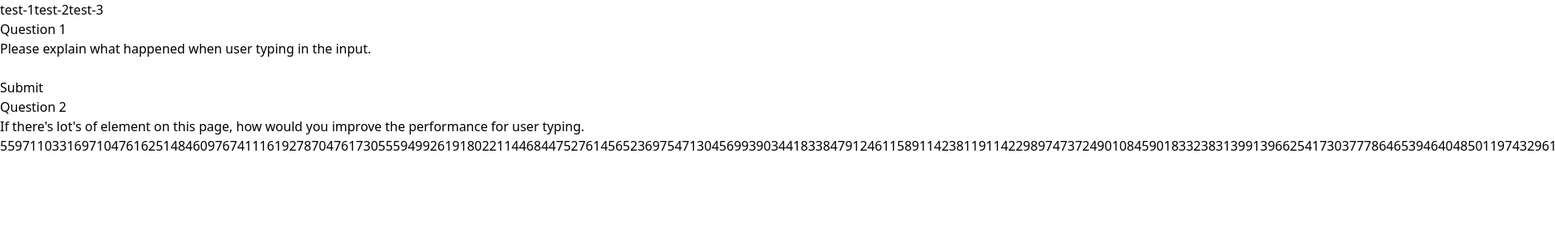
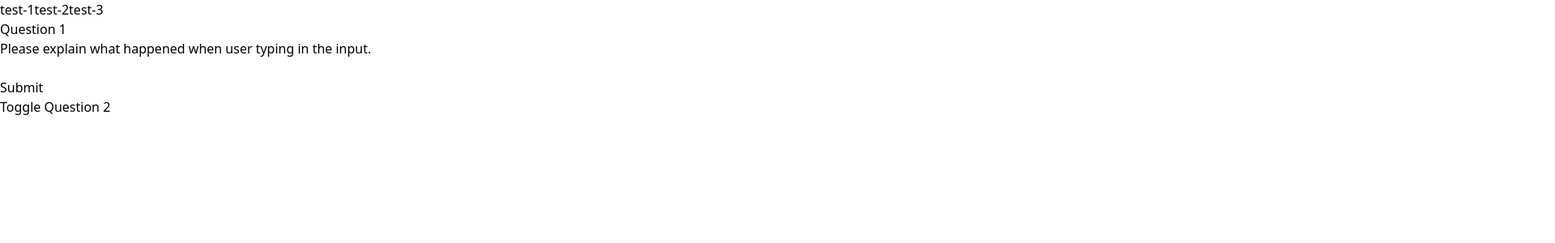
Before and after one commit to CreatorDB/interview-react, a React (Vite) app: page /test-2 in a window 1280 px wide. Shown: the top 300 px of the page at 81% size, 1920 px wide, since content can reach past the window. Built offline with nearby package versions, Linux system fonts and the light colour scheme.

Commit message:
feat: update test 2

```diff
--- a/src/routes/test-2/page.tsx
+++ b/src/routes/test-2/page.tsx
@@ -3,11 +3,8 @@ import shuffle from 'lodash/shuffle';
 
 import { QuestionBox } from '../../components/question-box';
 
-const showQuestion2 = true;
-
 export const Test2Page = () => {
-  const renderCountRef = React.useRef<number>(0);
-  console.log(`Render count: ${++renderCountRef.current}`);
+  const [showQuestion2, setShowQuestion2] = React.useState<boolean>(false);
 
   const [name, setName] = React.useState<string>('');
 
@@ -20,13 +17,6 @@ export const Test2Page = () => {
     e.preventDefault();
     window.alert(`Hello, ${name}!`);
   };
-
-  // reset render count on unmount
-  React.useEffect(() => {
-    return () => {
-      renderCountRef.current = 0;
-    };
-  }, []);
 
   return (
     <>
@@ -43,18 +33,25 @@ export const Test2Page = () => {
             />
           </div>
           {/* submit button */}
-          <button type="submit" className="rounded-full border-blue-700 bg-blue-400 px-2 text-white">
+          <button type="submit" className="mt-12 bg-blue-500 hover:bg-blue-700 text-white font-bold py-2 px-4 rounded">
             Submit
           </button>
         </form>
 
+        {/* QUESTION 2 */}
+        <button
+          className="mt-12 bg-slate-500 hover:bg-slate-700 text-white font-bold py-2 px-4 rounded"
+          onClick={() => setShowQuestion2(state => !state)}
+        >
+          Toggle Question 2
+        </button>
         {showQuestion2 && (
           <div className='mt-8'>
             <QuestionBox
               index={2}
-              text="If there's lot's of element on this page, how would you improve the performance for user typing."
+              text="Typing in the input becomes laggy. Please explain why this happens and how to fix it."
             />
-            <HeavyElement count={12000} />
+            <HeavyElement count={10000} />
           </div>
         )}
       </div>
```
